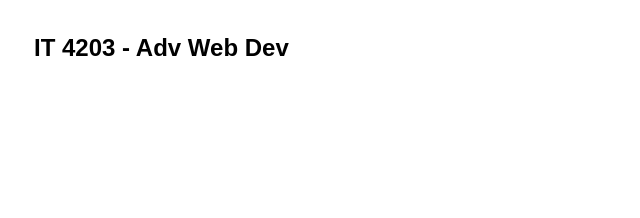
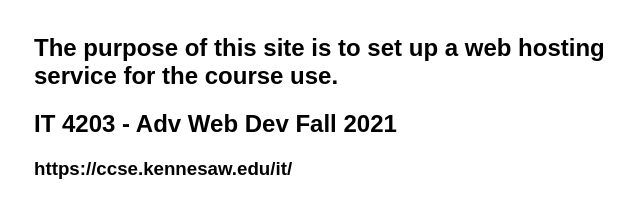
Before and after one commit to vondarius4/my-first-static-web-app, a plain HTML site: page index.html in a window 1280 px wide. Shown: the part 126-344 px from the top of the page, without its empty margins (286-926 px from the left). Drawn offline with Linux system fonts and the light colour scheme.

Commit message:
Update index.html

```diff
--- a/index.html
+++ b/index.html
@@ -11,7 +11,10 @@
 <body>
   <main>
     <h1>De'Vaughn Barnum</h1>
-    <h2>IT 4203 - Adv Web Dev</h2>
+    <h2>The purpose of this site is to set up a web hosting service for the course use.</h2>
+    <h2>IT 4203 - Adv Web Dev Fall 2021</h2>
+    <h3> https://ccse.kennesaw.edu/it/ </h3>
+
   </main>
 </body>
 
```
